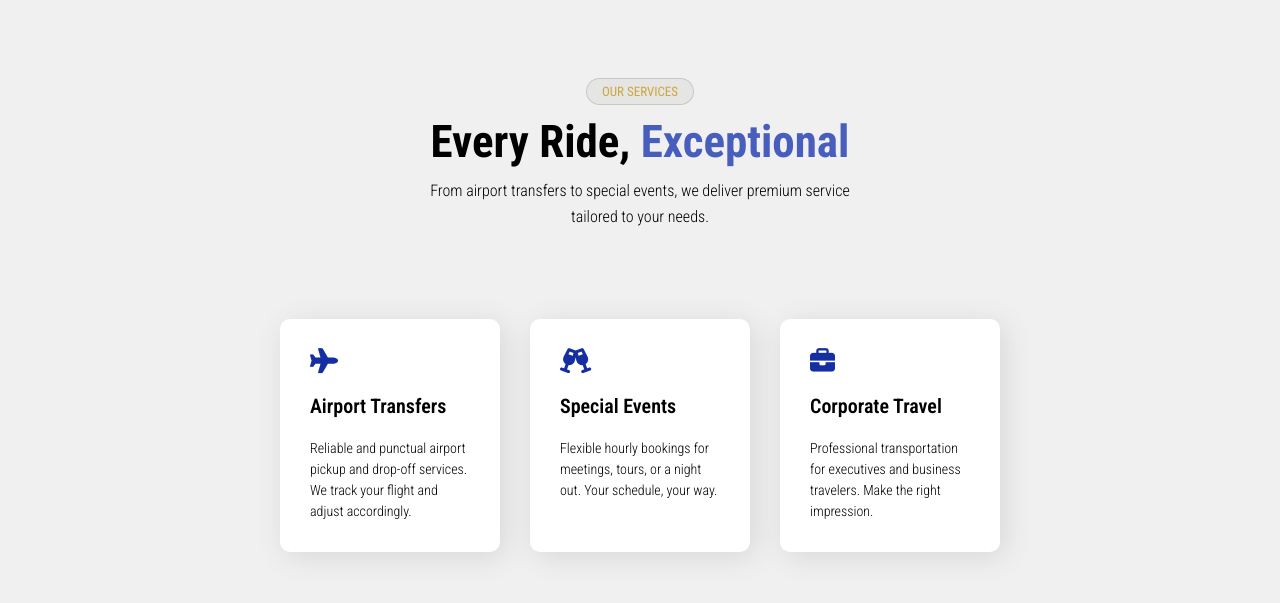
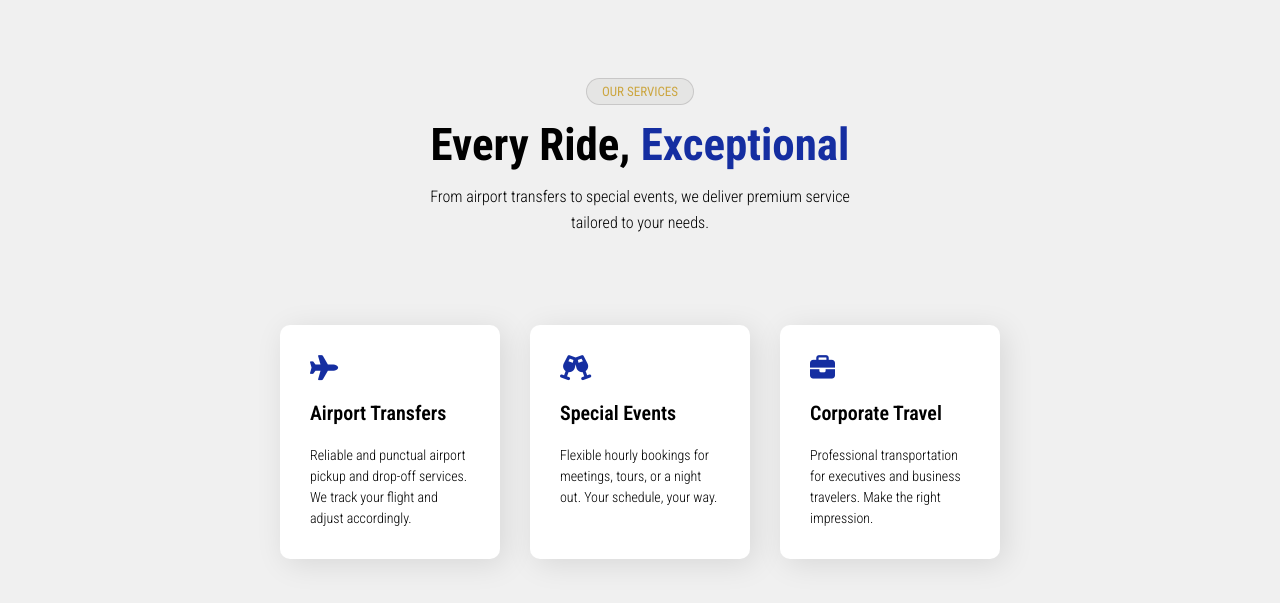
Before and after one commit to Githubadonay/Fesshaye-Limousine-Services, a plain HTML site: page index.html in a window 1280 px wide. Shown: the part 882-1485 px from the top of the page. Drawn offline with Linux system fonts and the light colour scheme; a web font is replaced by a local one.

```diff
--- a/index.html
+++ b/index.html
@@ -89,7 +89,7 @@
         <div class="main__section__detail">
           <h4 class="main__logo">OUR SERVICES</h4>
           <h1 class="main__title">
-            Every Ride,&nbsp;<span style="color: rgba(29, 56, 176, 0.797);">Exceptional</span>
+            Every Ride,&nbsp;<span style="color: rgb(21, 46, 161);">Exceptional</span>
           </h1>
           <p class="main__subtitle">
             From airport transfers to special events, we deliver premium service
@@ -126,6 +126,7 @@
           </div>
         </div>
       </section>
+
     </main>
   </body>
 </html>
--- a/style.css
+++ b/style.css
@@ -10,10 +10,6 @@
 }
 body {
   background-color: #f0f0f0;
-}
-
-.container {
-  padding: 80px 0;
 }
 
 .row {
@@ -251,8 +247,9 @@
 .main__section__detail {
   display: flex;
   flex-direction: column;
-  gap: 10px;
+  gap: 13px;
   align-items: center;
+  transition: 0.3s ease;
 }
 .main__logo {
   padding: 5px 15px;
@@ -294,21 +291,29 @@
   padding: 30px 30px;
   border-radius: 10px;
   box-shadow: rgba(0, 0, 0, 0.1) 5px 5px 30px;
+  border-top: 1px solid transparent;
+  transition: transform 0.3s ease, box-shadow 0.3s ease, border-top 0.3s ease;
 }
 
-.main__offer i{
+.main__offer i {
   color: var(--primary-color);
   font-size: 25px;
 }
 
-.main__offer__title{
+.main__offer__title {
   font-size: 20px;
   font-weight: 600;
 }
 
-.main__offer__subtitle{
+.main__offer__subtitle {
   font-size: 14px;
   font-weight: 300;
   max-width: 10rem;
   line-height: 1.5;
 }
+
+.main__offer:hover {
+  transform: translateY(-6px);
+  border-top: 1px solid #c9a030;
+  box-shadow: rgba(0, 0, 0, 0.18) 0px 12px 40px;
+}
```
